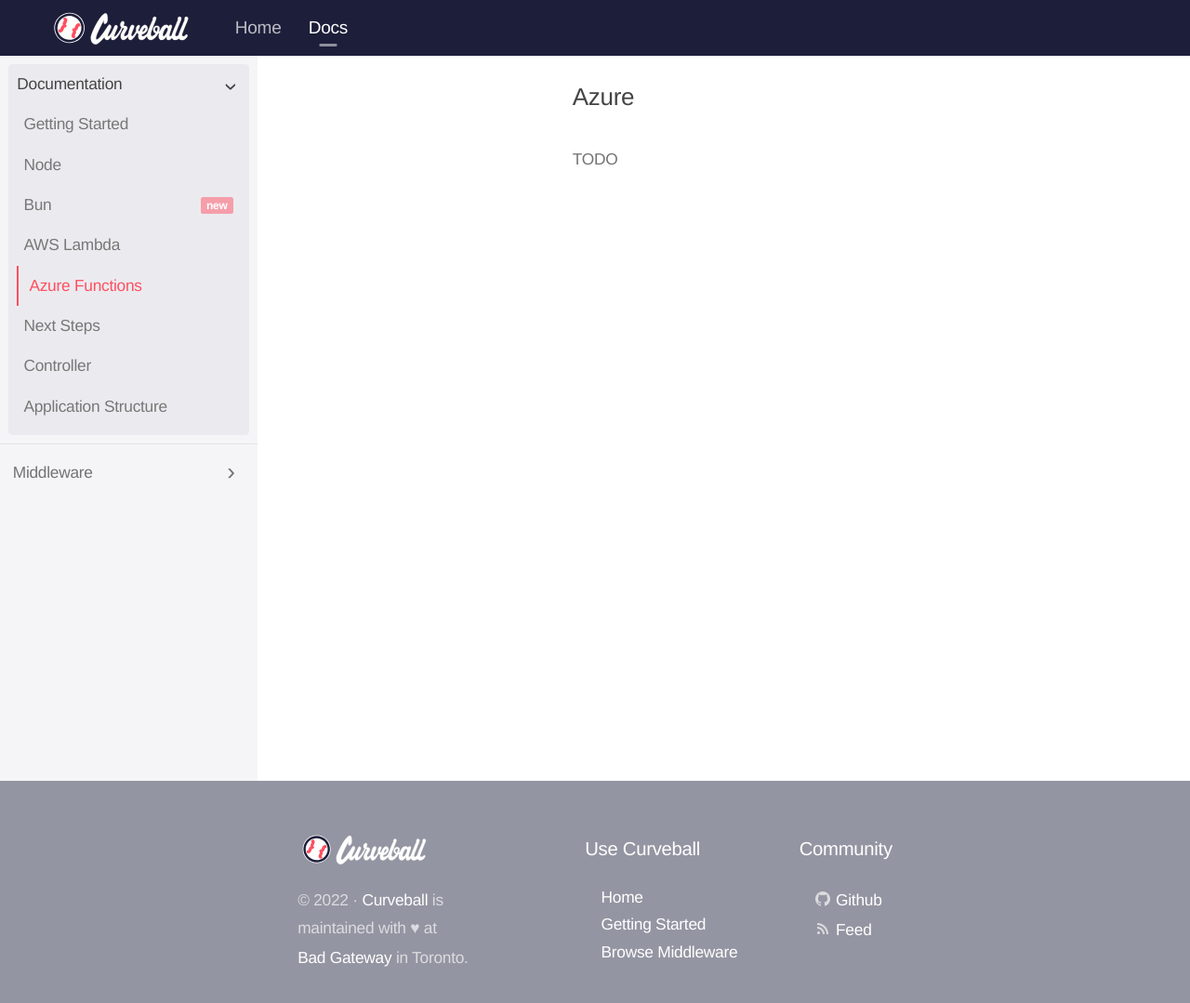
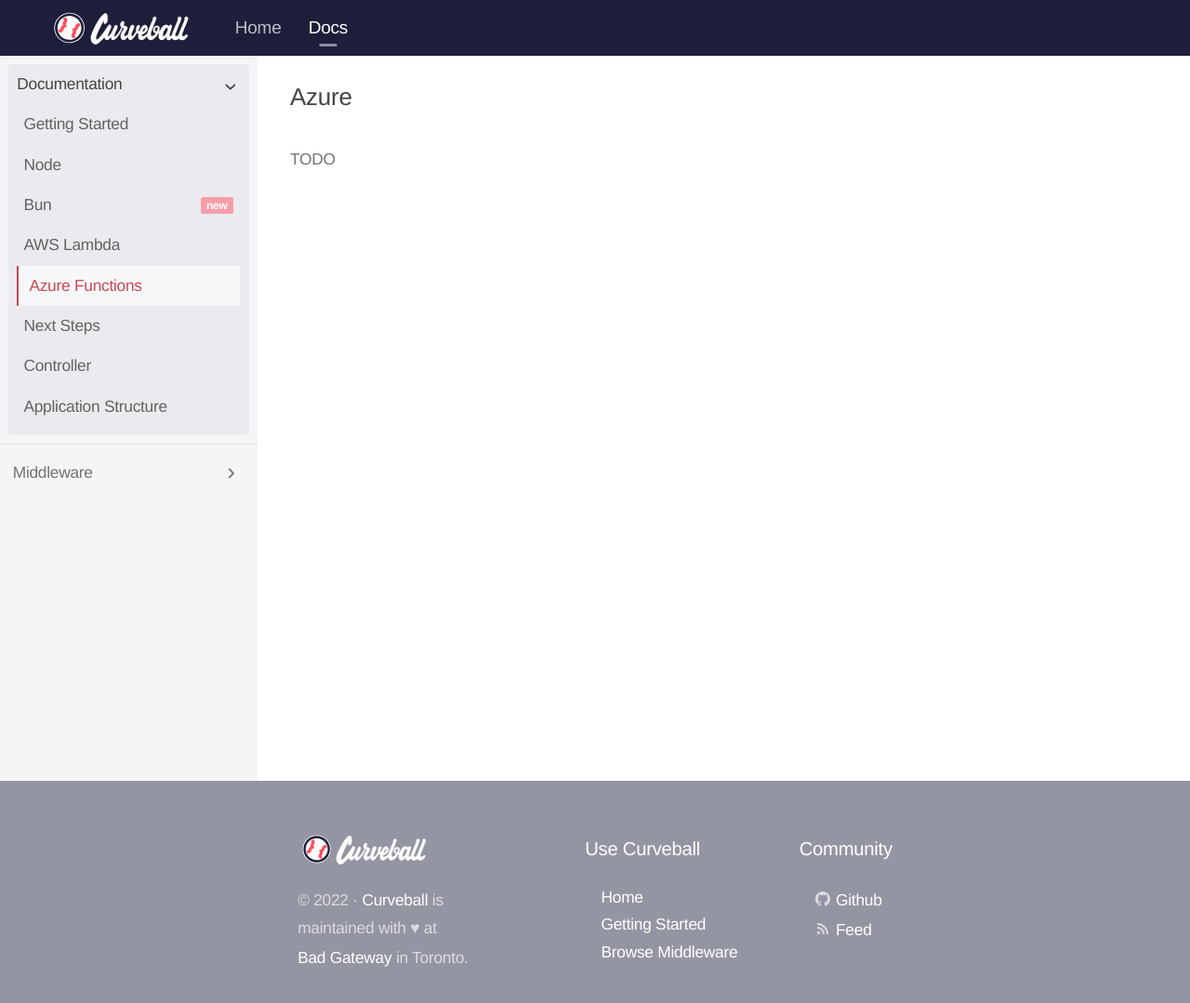
Before and after one commit to curveball/website, a Jekyll site: the page built from collections/_documentation/azure.md, in a window 1280 px wide and 1091 px high. Shown: the top 1079 px of the window at 93% size. Built offline with Jekyll 4.4.1, drawn with Linux system fonts in a browser that asks for light colours.

Commit message:
increase text contrast, fix empty page layout glitch

```diff
--- a/_sass/docs.scss
+++ b/_sass/docs.scss
@@ -53,9 +53,11 @@
       max-width: 100%;
     }
 
-    // .content-container {
-    //   min-width: 0;
-    // }
+    .content-container {
+      &>*:first-child:last-child {
+        width: 44rem;
+      }
+    }
 
     /* docs page internal links navbar */
     .page-nav-container {
@@ -141,7 +143,7 @@
 
       a {
         --bs-color: transparent;
-        color: #777;
+        color: #626262;
         display: block;
         padding: 0 0 0 1.5ex;
         transform: translateX(-2px);
@@ -150,14 +152,17 @@
 
         &:hover {
           --bs-color: currentColor;
+          background-color: #ffffff33;
           color: #444;
           transform: translateX(2px);
         }
 
         &.active,
-        &:active {
+        &:active,
+        &:hover:focus {
           --bs-color: currentColor;
-          color: #ff4e60!important;
+          background-color: #ffffff99;
+          color: #c84754!important;
           transform: translateX(4px);
         }
 
@@ -208,6 +213,12 @@
   line-height: 1.5;
 }
 
+[data-badge]:has(.active)::after {
+  color: #ff4e607d;
+  background: transparent;
+  box-shadow: inset 0 0 0 1px currentColor;
+}
+
 /* Mobile styles */
 @media only screen and (max-width: 1080px) {
   .docs-page-wrapper {
```
